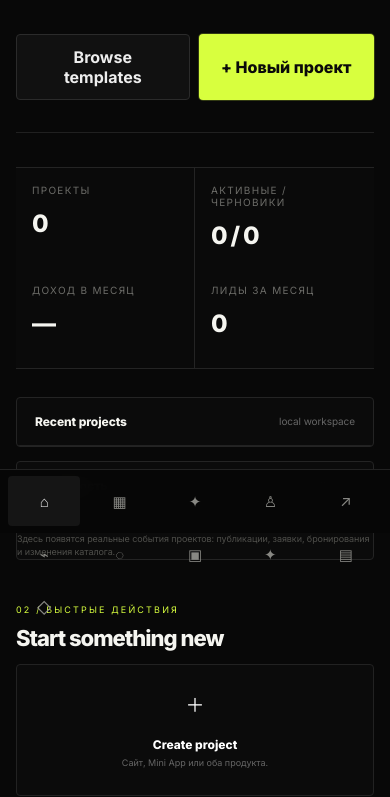
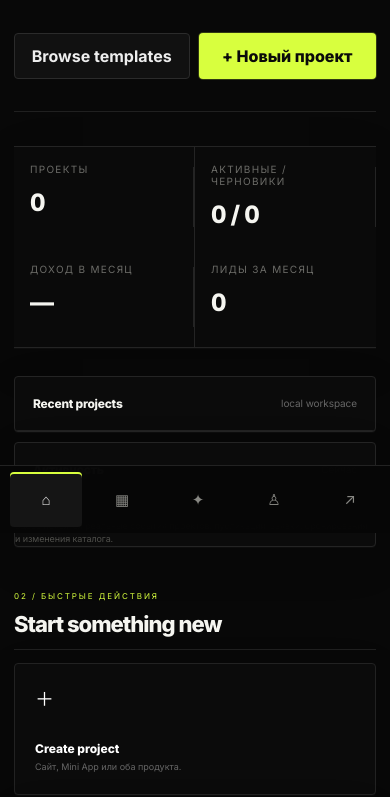
Before and after one commit to perezapusk-tgk/TorclixGroup, a website built with Vite: page apps/web/index.html in a window 390 px wide. Shown: the part 311-1108 px from the top of the page. Built offline with nearby package versions, Linux system fonts and the light colour scheme; no server answers; a web font is replaced by a local one.

Commit message:
feat(web): polish Studio OS visual system and mobile navigation

```diff
--- a/apps/web/src/styles.css
+++ b/apps/web/src/styles.css
@@ -606,3 +606,95 @@ h1{font-size:clamp(48px,6.2vw,86px);line-height:.9;max-width:980px}
  .actions{width:100%}
  .actions button{flex:1}
 }
+
+
+/* TorclixGroup Studio OS — visual lock v2
+   Purpose: preserve the reference-led geometry while making every screen feel like one product.
+*/
+:root{
+  --shadow-soft:0 12px 40px rgba(0,0,0,.18);
+  --shadow-card:0 1px 0 rgba(255,255,255,.025),0 14px 45px rgba(0,0,0,.12);
+  --focus:rgba(216,255,62,.34);
+}
+html{scroll-behavior:smooth}
+body{-webkit-font-smoothing:antialiased}
+button,input,select,textarea{outline:none}
+button:focus-visible,input:focus-visible,select:focus-visible,textarea:focus-visible{
+  box-shadow:0 0 0 3px var(--focus);
+}
+.nav-item,.primary,.secondary,.quick,.template-card,.project-tab,.mini-module,.industry-option,.workspace-row,.project-row,.icon-btn{
+  transition:background .16s ease,border-color .16s ease,color .16s ease,transform .16s ease,box-shadow .16s ease,opacity .16s ease;
+}
+.nav-item:hover{transform:translateX(1px)}
+.nav-item.active{box-shadow:inset 3px 0 0 var(--accent)}
+.top-actions .icon-btn:hover{border-color:#444;background:#171717;color:#fff}
+.profile{padding-left:8px;border-left:1px solid #222}
+.stats{box-shadow:var(--shadow-card)}
+.stat{position:relative}
+.stat:not(:last-child)::after{content:"";position:absolute;right:0;top:20px;bottom:20px;width:1px;background:#242424}
+.stat-value{font-variant-numeric:tabular-nums}
+.card,.quick,.template-card,.mini-app-panel,.builder,.settings-card,.settings-menu{
+  box-shadow:var(--shadow-card);
+}
+.card:hover,.quick:hover,.template-card:hover{border-color:#353535}
+.card-head{min-height:54px}
+.card-title{letter-spacing:-.02em}
+.project-row:hover,.workspace-row:hover{background:#101010}
+.badge{letter-spacing:.01em}
+.section-head{border-bottom:1px solid #202020;padding-bottom:12px}
+.section-note{font-variant-numeric:tabular-nums}
+.quick{display:flex;flex-direction:column}
+.quick-name{margin-top:auto}
+.template-card{position:relative;overflow:hidden}
+.template-card::after{
+  content:"";position:absolute;right:-45px;bottom:-55px;width:150px;height:150px;border-radius:50%;
+  border:1px solid rgba(216,255,62,.10);box-shadow:0 0 0 28px rgba(216,255,62,.025),0 0 0 56px rgba(216,255,62,.018);
+  pointer-events:none;
+}
+.workspace-head{border-bottom:1px solid #202020;padding-bottom:26px}
+.workspace-head .actions{align-self:center}
+.editor-top{border-bottom:1px solid #202020;padding-bottom:22px}
+.project-tabs{scrollbar-width:thin}
+.builder{box-shadow:var(--shadow-soft)}
+.builder-side,.inspector{min-width:0}
+.canvas{scrollbar-width:thin}
+.site-preview{box-shadow:0 24px 90px rgba(0,0,0,.28)}
+.canvas-block:focus-within{outline:2px solid var(--editor-accent)}
+.primary:active,.secondary:active,.quick:active,.template-card:active{transform:translateY(0)}
+.primary[disabled],button[disabled]{opacity:.55;cursor:not-allowed;transform:none}
+.toast{max-width:min(460px,calc(100vw - 32px));line-height:1.4}
+.settings-card,.settings-menu{box-shadow:var(--shadow-card)}
+.crm360-modal{box-shadow:0 30px 100px rgba(0,0,0,.5)}
+@media(max-width:700px){
+  .sidebar{overflow:hidden}
+  .sidebar nav{
+    display:flex!important;
+    align-items:stretch;
+    gap:4px;
+    overflow-x:auto;
+    overflow-y:hidden;
+    scrollbar-width:none;
+    padding:0 2px;
+    -webkit-overflow-scrolling:touch;
+  }
+  .sidebar nav::-webkit-scrollbar{display:none}
+  .nav-item{
+    flex:0 0 76px;
+    min-width:76px;
+    width:76px;
+    justify-content:center;
+  }
+  .nav-item.active{box-shadow:inset 0 2px 0 var(--accent)}
+  .top-actions{gap:5px}
+  .profile{display:none}
+  .workspace-head .actions,.editor-actions{width:100%}
+  .workspace-head .actions button,.editor-actions button{flex:1}
+  .project-overview-grid,.grid{gap:10px}
+}
+@media(max-width:430px){
+  .sidebar{height:68px}
+  .nav-item{flex-basis:72px;min-width:72px;width:72px}
+  .content{padding-left:14px;padding-right:14px}
+  .topbar{padding-left:14px;padding-right:14px}
+  .eyebrow{font-size:8px}
+}
```
